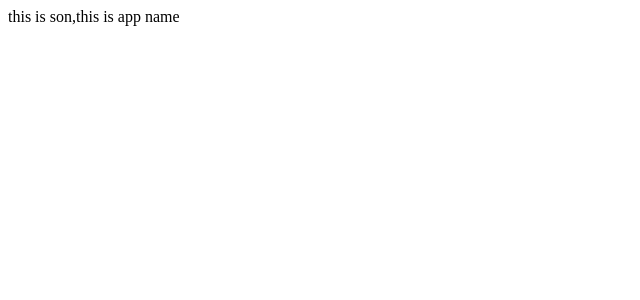
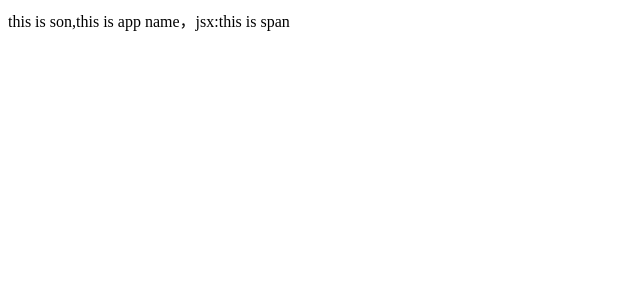
Before and after one commit to no-serve-people/react-basic, a React (Create React App) app: page / in a window 1280 px wide. Shown: the top 300 px of the page, without its empty margins (0-640 px from the left). Built offline with nearby package versions, Linux system fonts and the light colour scheme.

Commit message:
组件通信-父传子-props说明

```diff
--- a/src/App.js
+++ b/src/App.js
@@ -8,14 +8,22 @@ import dayjs  from "dayjs";
 
 function Son(props){
     console.log(props)
-    return <div>this is son,{props.name}</div>
+    return <div>this is son,{props.name}，jsx:{props.child}</div>
 }
 const App = () => {
     const name='this is app name'
 
     return (
         <div>
-            <Son name={name}/>
+            <Son
+                name={name}
+                age={18}
+                isTrue={false}
+                list={['vue','react']}
+                obj={{name:'jack'}}
+                cb={()=>console.log(123)}
+                child={<span>this is span</span>}
+            />
         </div>
     )
 }
```
